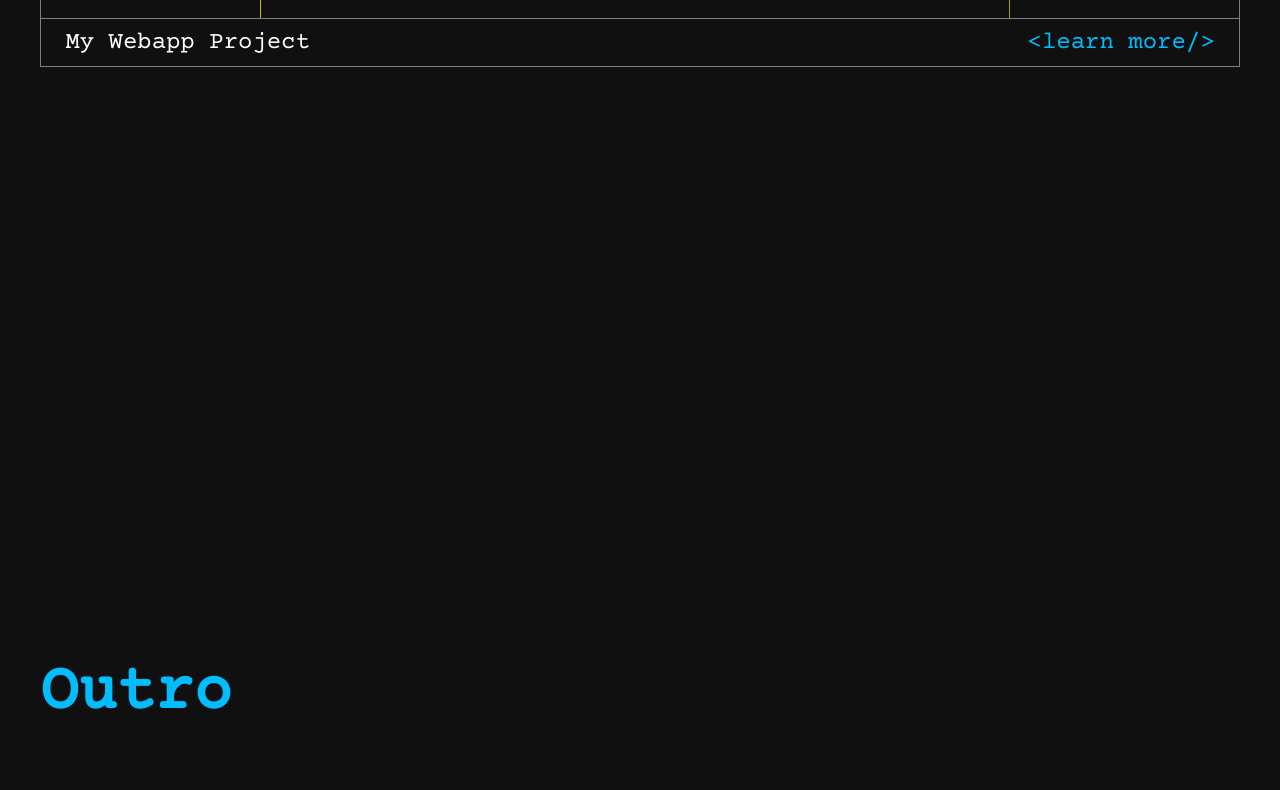
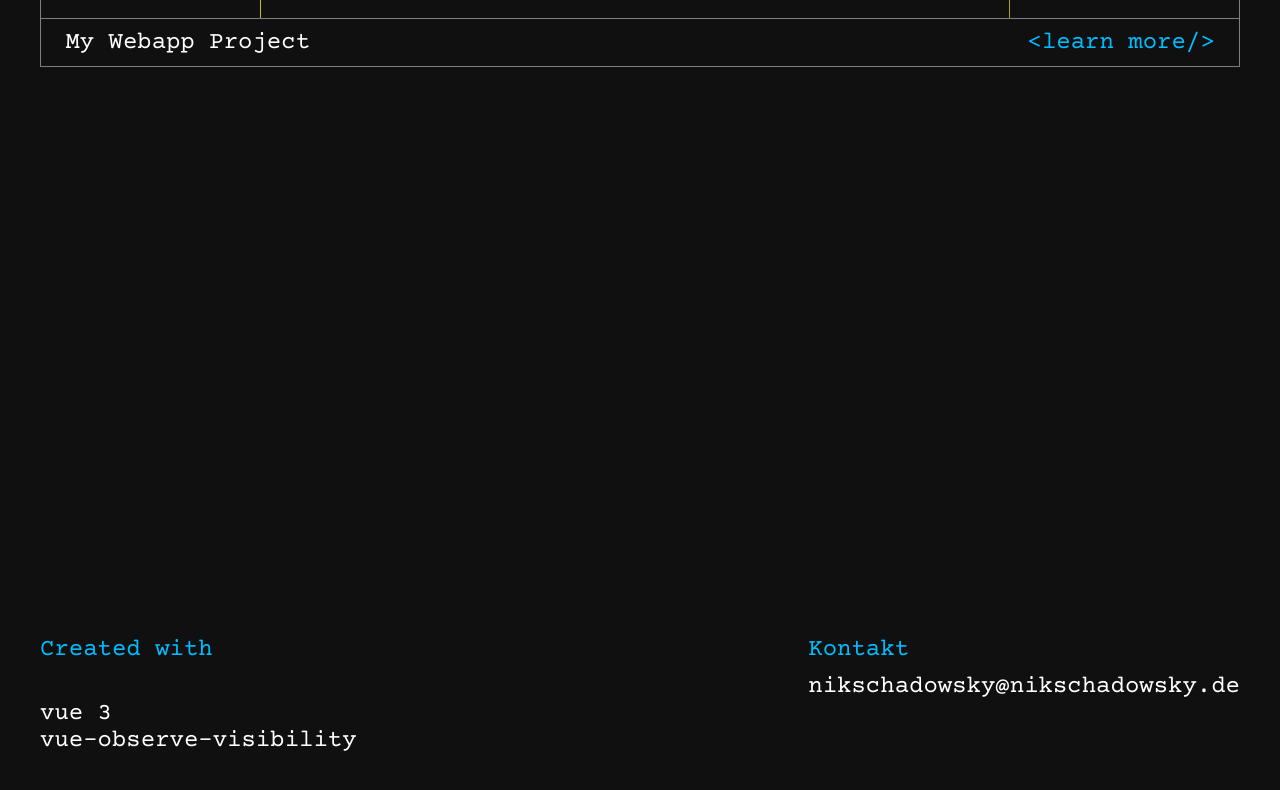
Before and after one commit to nikschadowsky/Webapp, a Vue app: page / in a window 1280 px wide. Shown: the part 2754-3544 px from the top of the page. Built offline with nearby package versions, Linux system fonts and the light colour scheme.

Commit message:
outro first iteration

```diff
--- a/src/components/section/Outro.vue
+++ b/src/components/section/Outro.vue
@@ -4,23 +4,50 @@ import MainSection from "../structure/MainSection.vue"
 import HeaderSection from "../structure/HeaderSection.vue"
 
 
-    export default{
+export default {
 
-components:{
-    MainSection,
-    HeaderSection
+    components: {
+        MainSection,
+        HeaderSection
+    }
+
 }
-
-    }
 
 </script>
 
 <template>
-    <HeaderSection>
-        Outro
-    </HeaderSection>
+
+    <MainSection>
+        <div class="outro-parent flex">
+            <div class="outro-child " >
+                <p class="colored">Created with</p>
+                <br>
+                <p class="">
+                      vue 3 <br>
+                     vue-observe-visibility
+                </p>
+
+
+            </div>
+            <div class="outro-child">
+                <p class="colored">Kontakt</p>
+                nikschadowsky@nikschadowsky.de
+            </div>
+        </div>
+
+    </MainSection>
+
 </template>
 
 <style>
+    .outro-parent{
+        flex-wrap: wrap;
+    }
+.outro-child{
 
+}
+
+    .outro-child:last-of-type {
+       margin-left: auto;
+    }
 </style>
```
